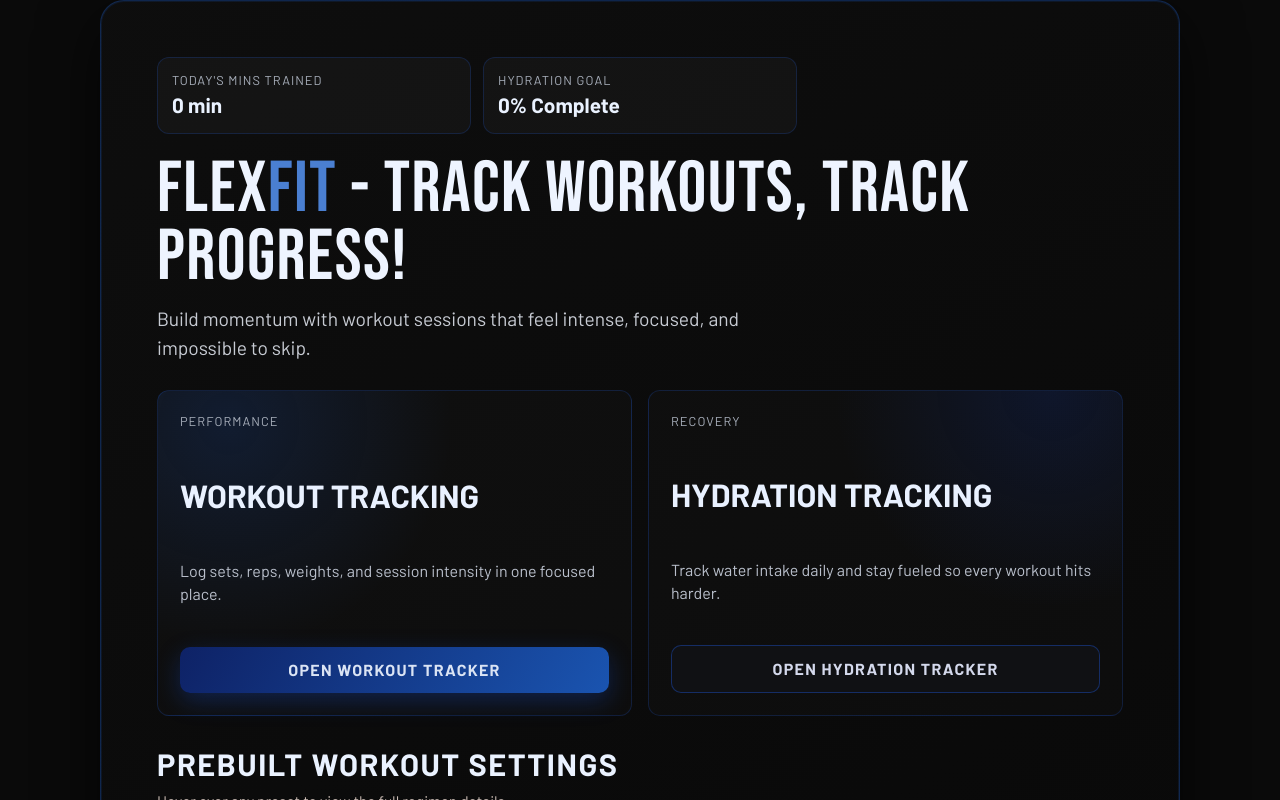
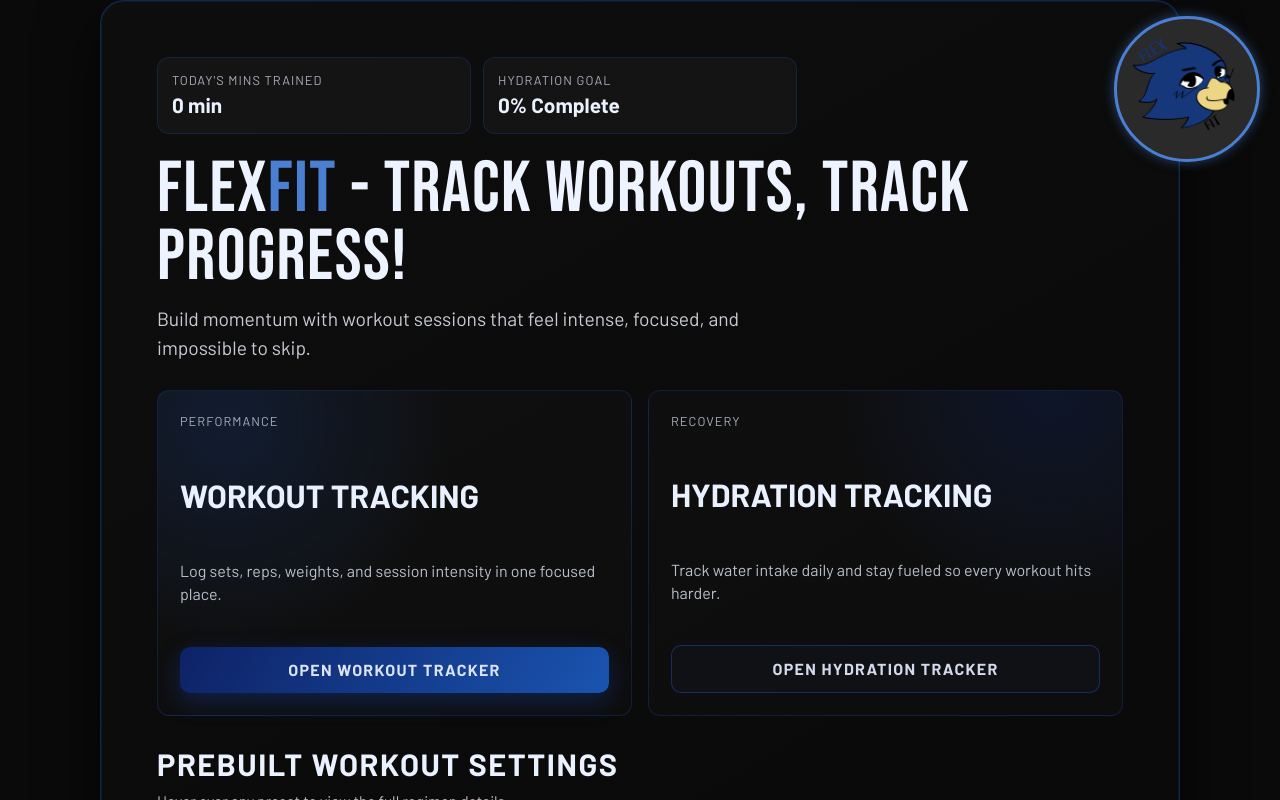
Before and after one commit to KayleeP36/FlexFit, a React (Vite) app in the folder my-react-app/: page / in a window 1280 px wide. Shown: the top 800 px of the page. Built offline with nearby package versions, Linux system fonts and the light colour scheme.

Commit message:
logo added

```diff
--- a/my-react-app/index.html
+++ b/my-react-app/index.html
@@ -2,7 +2,7 @@
 <html lang="en">
   <head>
     <meta charset="UTF-8" />
-    <link rel="icon" type="image/svg+xml" href="/favicon.svg" />
+    <link rel="icon" type="image/png" href="/flexfit_logo.png" />
     <meta name="viewport" content="width=device-width, initial-scale=1.0" />
     <title>FlexFit - Workout Tracker</title>
   </head>
--- a/my-react-app/public/workout-tracker.html
+++ b/my-react-app/public/workout-tracker.html
@@ -41,6 +41,23 @@
         justify-content: space-between;
         align-items: center;
         gap: 16px;
+      }
+
+      .site-logo {
+        position: fixed;
+        top: 16px;
+        right: 20px;
+        width: 120px;
+        height: 120px;
+        object-fit: contain;
+        z-index: 100;
+        pointer-events: none;
+        background: #2a2a2a;
+        border-radius: 50%;
+        padding: 10px;
+        border: 3px solid #4a7fd1;
+        box-shadow: 0 0 12px rgba(74, 127, 209, 0.5);
+        box-sizing: content-box;
       }
 
       .page-title {
@@ -377,6 +394,8 @@
     </style>
   </head>
   <body>
+
+    <img src="/flexfit_logo.png" alt="FlexFit logo" class="site-logo" />
 
     <div class="top-bar">
       <h1 class="page-title">Flex<span>Fit</span> &mdash; Workout Tracker</h1>
--- a/my-react-app/src/App.css
+++ b/my-react-app/src/App.css
@@ -5,6 +5,23 @@
   position: relative;
   overflow: hidden;
   background: #0a0a0a;
+}
+
+.site-logo {
+  position: fixed;
+  top: 16px;
+  right: 20px;
+  width: 120px;
+  height: 120px;
+  object-fit: contain;
+  z-index: 100;
+  pointer-events: none;
+  background: #2a2a2a;
+  border-radius: 50%;
+  padding: 10px;
+  border: 3px solid #4a7fd1;
+  box-shadow: 0 0 12px rgba(74, 127, 209, 0.5);
+  box-sizing: content-box;
 }
 
 .grain {
--- a/my-react-app/src/App.jsx
+++ b/my-react-app/src/App.jsx
@@ -323,6 +323,7 @@ function App() {
   if (isHydrationPage) {
     return (
       <main className="app hydration-page-shell">
+        <img src="/flexfit_logo.png" alt="FlexFit logo" className="site-logo" />
         <section className="hero hydration-page">
           <div className="hydration-page-topbar">
             <button
@@ -342,6 +343,7 @@ function App() {
   return (
     <main className="app">
       <div className="grain" aria-hidden="true"></div>
+      <img src="/flexfit_logo.png" alt="FlexFit logo" className="site-logo" />
       <section className="hero">
         <div className="stats top-stats" aria-label="Workout highlights">
           <div className="card stat-card">
```
Also changed, not shown: my-react-app/public/flexfit_logo.png (added).
